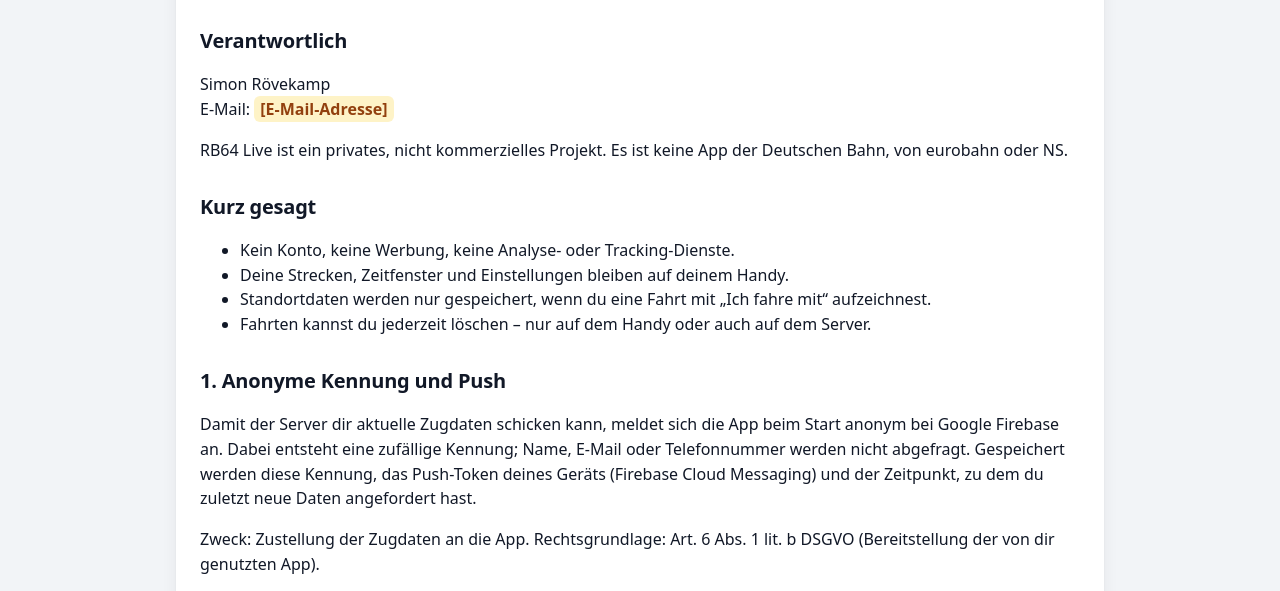
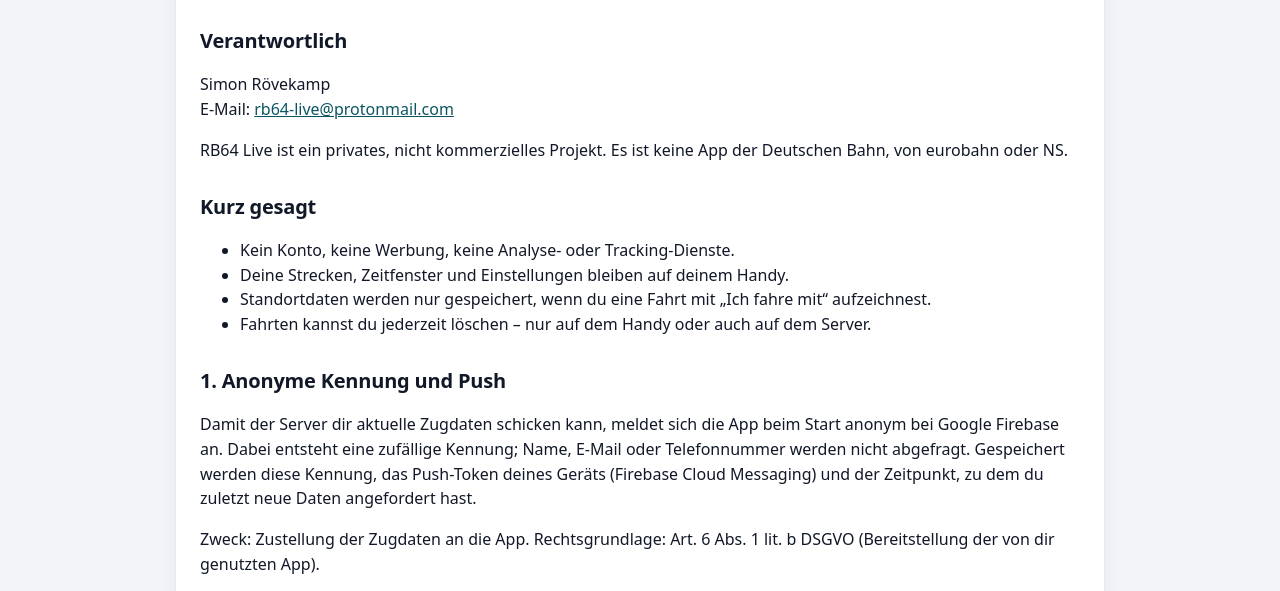
Before and after one commit to SimonRoev/rb64-live, a plain HTML site: page docs/datenschutz.html in a window 1280 px wide. Shown: the part 209-800 px from the top of the page. Drawn offline with Linux system fonts and the light colour scheme.

Commit message:
Datenschutz: Kontakt-Mail eingetragen

```diff
--- a/docs/datenschutz.html
+++ b/docs/datenschutz.html
@@ -28,7 +28,7 @@
 
     <h2>Verantwortlich</h2>
     <p>Simon Rövekamp<br>
-      E-Mail: <span class="todo">[E-Mail-Adresse]</span></p>
+      E-Mail: <a href="mailto:rb64-live@protonmail.com">rb64-live@protonmail.com</a></p>
     <p>RB64 Live ist ein privates, nicht kommerzielles Projekt. Es ist keine App der Deutschen Bahn, von eurobahn oder NS.</p>
 
     <h2>Kurz gesagt</h2>
```
